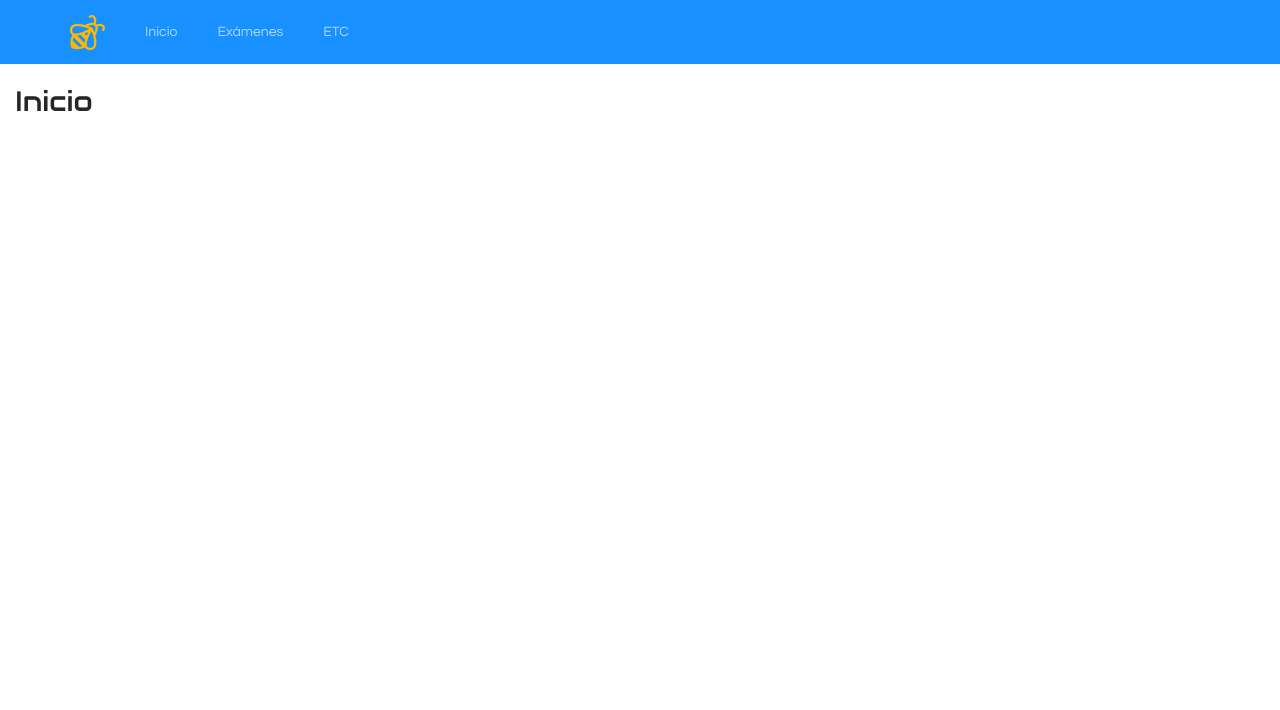
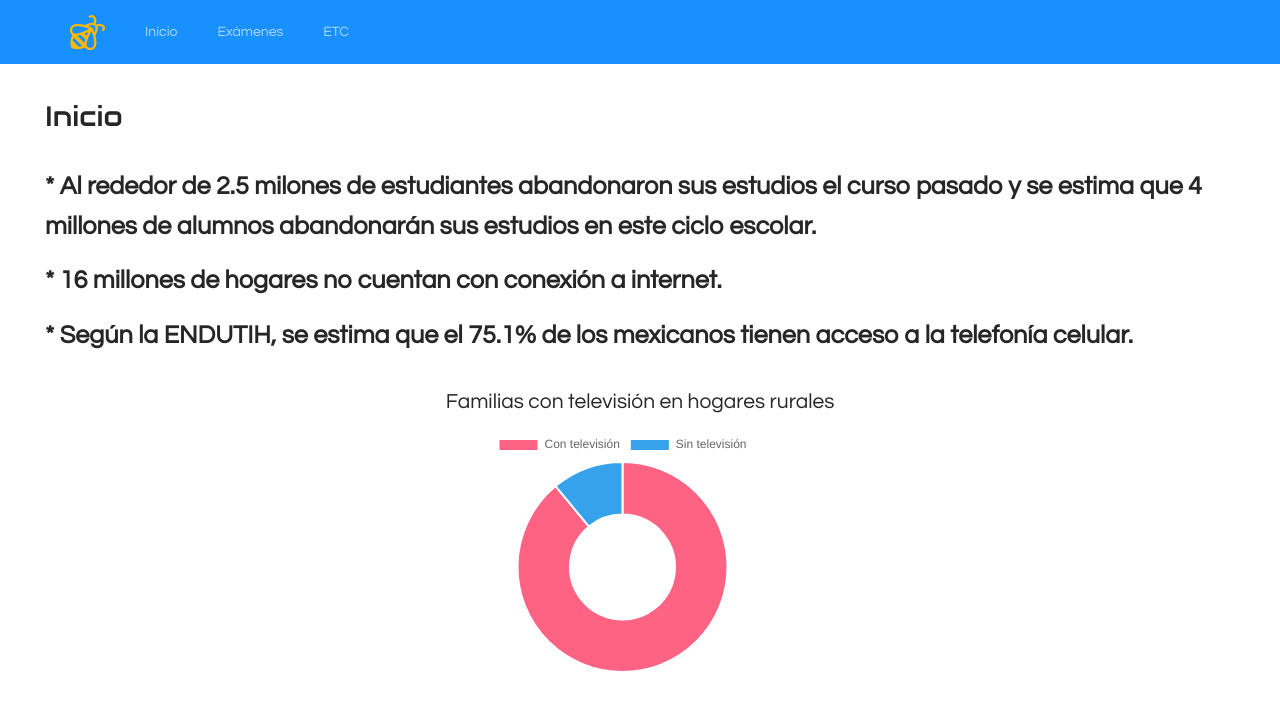
Before and after one commit to EstebanAO/hackmty-2020-front-react, a React (Create React App) app: page / in a window 1280 px wide. Shown: the top 710 px of the page. Built offline with nearby package versions, Linux system fonts and the light colour scheme.

Commit message:
Add home page statistics

```diff
--- a/package.json
+++ b/package.json
@@ -8,6 +8,7 @@
     "@testing-library/user-event": "^7.1.2",
     "antd": "^4.6.1",
     "axios": "^0.20.0",
+    "chart.js": "^2.9.3",
     "confetti-js": "0.0.18",
     "cors": "^2.8.5",
     "d3": "^6.1.0",
@@ -16,6 +17,7 @@
     "mdbreact": "^4.27.0",
     "node-fetch": "^2.6.0",
     "react": "^16.13.1",
+    "react-chartjs-2": "^2.10.0",
     "react-dom": "^16.13.1",
     "react-router-dom": "^5.2.0",
     "react-scripts": "3.4.3"
--- a/src/components/home/index.js
+++ b/src/components/home/index.js
@@ -1,5 +1,26 @@
 import React, { Component } from 'react'
-import { Row } from 'antd';
+import { Doughnut, Bar } from 'react-chartjs-2';
+import { Row, Col } from 'antd';
+
+const dataInternetConnection = {
+	labels: [
+		'Con televisión',
+		'Sin televisión'
+	],
+	datasets: [{
+		data: [89, 11],
+		backgroundColor: [
+		'#FF6384',
+		'#36A2EB',
+		'#FFCE56'
+		],
+		hoverBackgroundColor: [
+		'#FF6384',
+		'#36A2EB',
+		'#FFCE56'
+		]
+	}]
+};
 
 export class Index extends Component {
   constructor() {
@@ -16,11 +37,34 @@ export class Index extends Component {
 
   render() {
     return (
-      <Row style={{margin: '15px'}}>
-        <h1>
-          Inicio
-        </h1>
-      </Row>
+      <div style={{margin:"30px"}}>
+        <Row style={{margin: '15px'}}>
+          <h1>
+            Inicio
+          </h1>
+        </Row>
+        <h2 style={{textAlign:'left', fontWeight: "bold", fontSize: '180%', margin:"15px", fontFamily: 'Questrial'}}>
+            * Al rededor de 2.5 milones de estudiantes abandonaron sus estudios el curso pasado y se estima que 4 millones de alumnos abandonarán sus estudios en este ciclo escolar.
+        </h2>
+        <h2 style={{textAlign:'left', fontWeight: "bold", fontSize: '180%', margin:"15px", fontFamily: 'Questrial'}}>
+            * 16 millones de hogares  no cuentan con conexión a internet.
+        </h2>
+        <h2 style={{textAlign:'left', fontWeight: "bold", fontSize: '180%', margin:"15px", fontFamily: 'Questrial'}}>
+            * Según la ENDUTIH, se estima que el 75.1% de los mexicanos tienen acceso a la telefonía celular.
+        </h2>
+        <Row align={"middle"} justify={"center"}>
+          <div style={{margin:"15px"}}>
+            <h2 style={{ fontFamily: 'Questrial'}}>Familias con televisión en hogares rurales</h2>
+            <Doughnut
+              width={200}
+              height={200}
+              options={{ maintainAspectRatio: false }}
+              data={dataInternetConnection}
+            />
+          </div>
+        </Row>
+
+      </div>
     )
   }
 }
```
Also changed, not shown: src/components/tests/leaderboard.js (+4 -5 lines), 1 other file (tests, documents, lock files or other folders).
